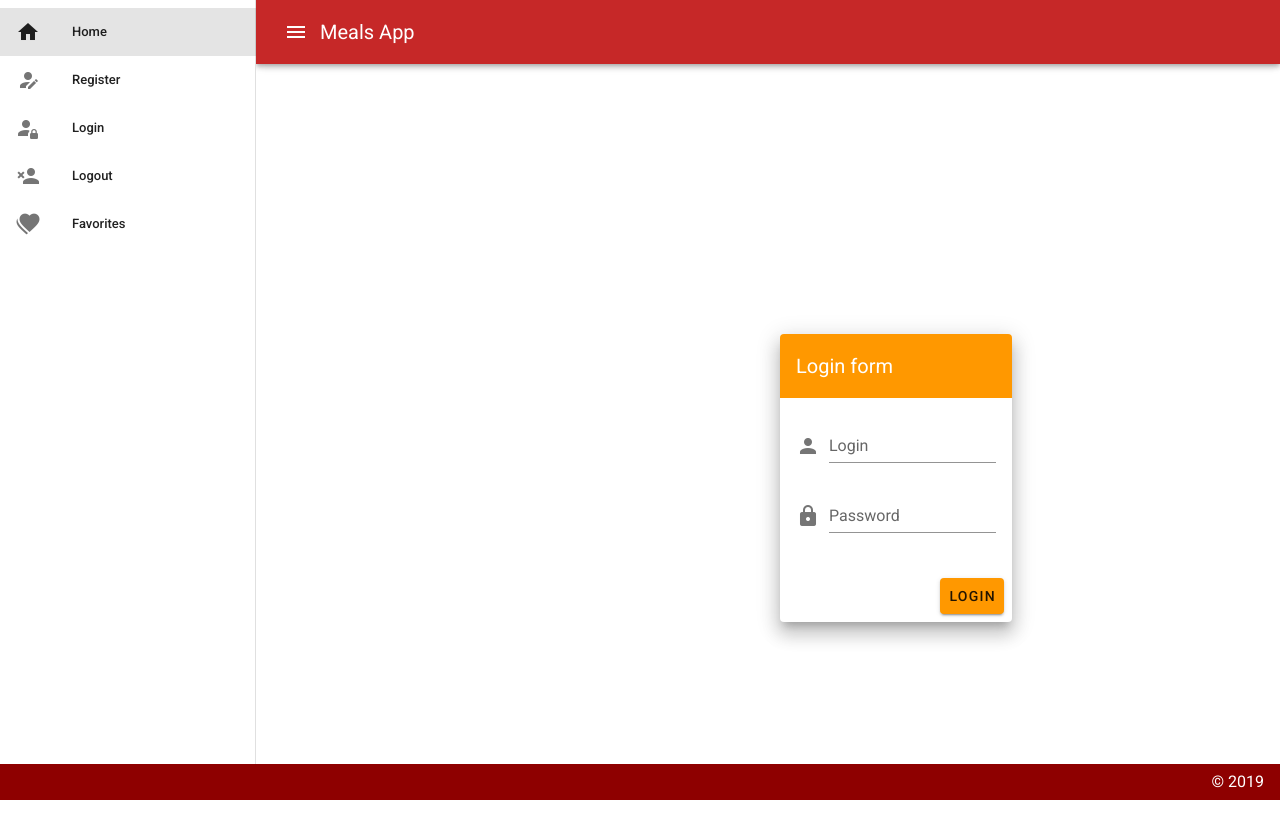
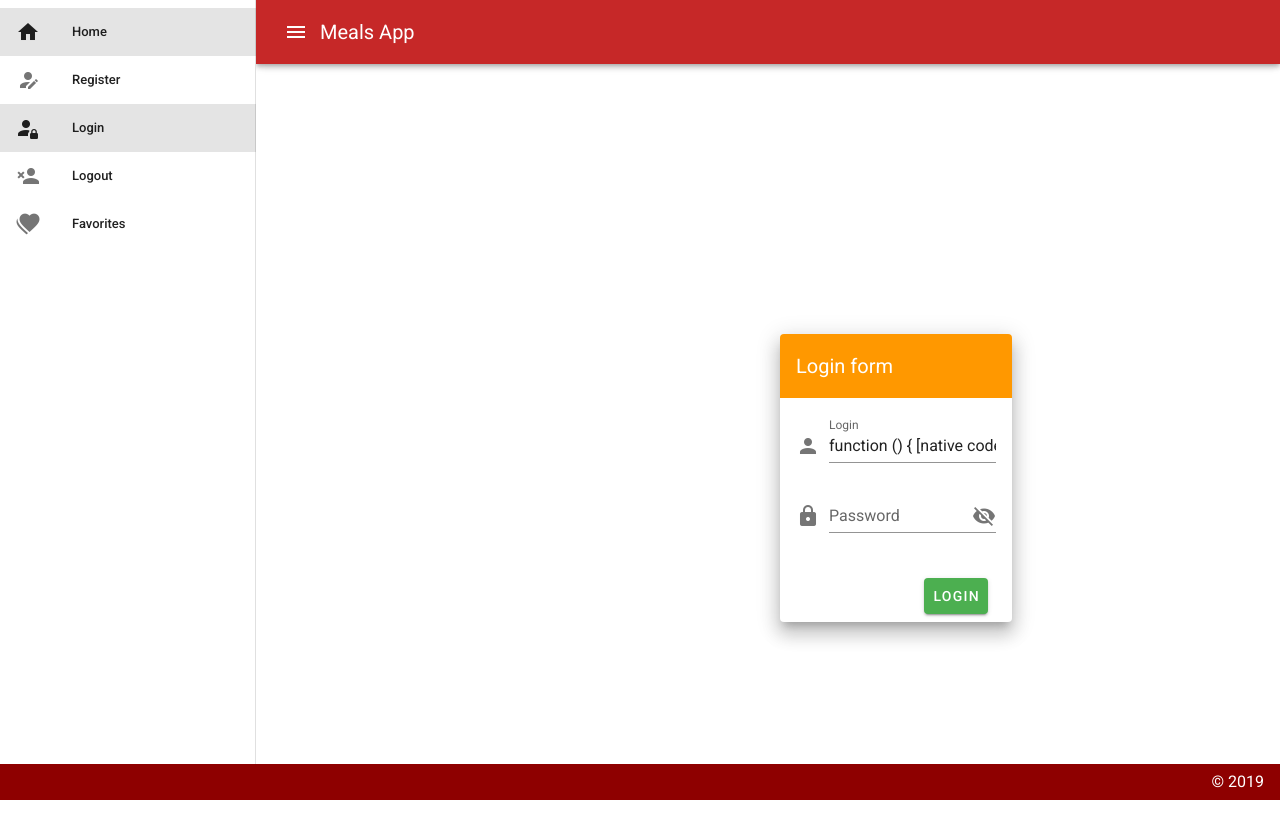
Before and after one commit to Lulb8/WebProject, a Vue app: page /login in a window 1280 px wide. Shown: the top 838 px of the page. Built offline with nearby package versions, Linux system fonts and the light colour scheme.

Commit message:
Test interactions KO

```diff
--- a/src/components/Login.vue
+++ b/src/components/Login.vue
@@ -10,19 +10,29 @@
               </v-toolbar>
               <v-card-text>
                 <v-form>
-                  <v-text-field label="Login" name="login" prepend-icon="mdi-account" type="text"></v-text-field>
                   <v-text-field
-                    id="password"
+                    v-model="login"
+                    label="Login"
+                    name="login"
+                    prepend-icon="mdi-account"
+                    type="text"
+                    required
+                  ></v-text-field>
+                  <v-text-field
+                    v-model="password"
+                    :append-icon="show ? 'mdi-eye' : 'mdi-eye-off'"
+                    :type="show ? 'text' : 'password'"
+                    name="input-10-1"
                     label="Password"
-                    name="password"
                     prepend-icon="mdi-lock"
-                    type="password"
+                    @click:append="show = !show"
+                    required
                   ></v-text-field>
                 </v-form>
               </v-card-text>
               <v-card-actions>
                 <v-spacer></v-spacer>
-                <v-btn color="orange">Login</v-btn>
+                <v-btn color="success" class="mr-4" @click="login">Login</v-btn>
               </v-card-actions>
             </v-card>
           </v-col>
@@ -38,7 +48,22 @@ export default {
     source: String
   },
   data: () => ({
-    drawer: null
-  })
+    show: false,
+    drawer: null,
+    url: '' // 'http://localhost:4000'
+  }),
+  methods: {
+    async login () {
+      // connecter l'utilisateur
+      const response = await this.axios.post(this.url + '/api/login', {
+        login: 'admin',
+        password: 'mypassword'
+        /* login: this.login,
+        password: this.password*/
+      })
+      console.log('response is:', response)
+    },
+    logout () {}
+  }
 }
 </script>
--- a/src/components/NavBar.vue
+++ b/src/components/NavBar.vue
@@ -10,7 +10,7 @@
             <v-list-item-title>Home</v-list-item-title>
           </v-list-item-content>
         </v-list-item>
-        <v-list-item @click>
+        <v-list-item :to="{name: 'register'}">
           <v-list-item-action>
             <v-icon>mdi-account-edit</v-icon>
           </v-list-item-action>
@@ -18,7 +18,7 @@
             <v-list-item-title>Register</v-list-item-title>
           </v-list-item-content>
         </v-list-item>
-        <v-list-item @click>
+        <v-list-item :to="{name: 'login'}">
           <v-list-item-action>
             <v-icon>mdi-account-lock</v-icon>
           </v-list-item-action>
--- a/src/components/Register.vue
+++ b/src/components/Register.vue
@@ -19,14 +19,6 @@
                     required
                   ></v-text-field>
                   <v-text-field
-                    v-model="lastname"
-                    :counter="20"
-                    :rules="nameRules"
-                    prepend-icon="mdi-account-outline"
-                    label="Last Name"
-                    required
-                  ></v-text-field>
-                  <v-text-field
                     v-model="password"
                     :append-icon="show ? 'mdi-eye' : 'mdi-eye-off'"
                     :rules="[passwordRules.required, passwordRules.min]"
@@ -37,6 +29,7 @@
                     counter
                     prepend-icon="mdi-lock"
                     @click:append="show = !show"
+                    required
                   ></v-text-field>
                   <v-btn color="error" class="mr-4" @click="reset">Reset Form</v-btn>
                   <v-btn :disabled="!valid" color="success" class="mr-4" @click="validate">Validate</v-btn>
```
